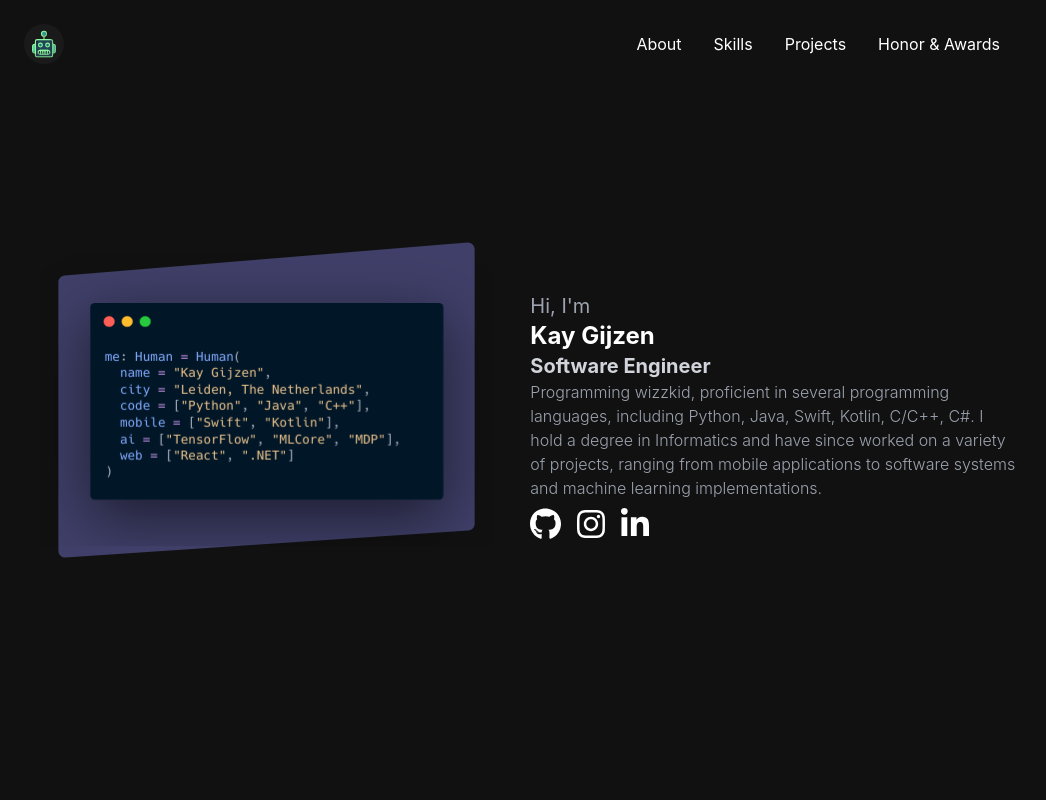
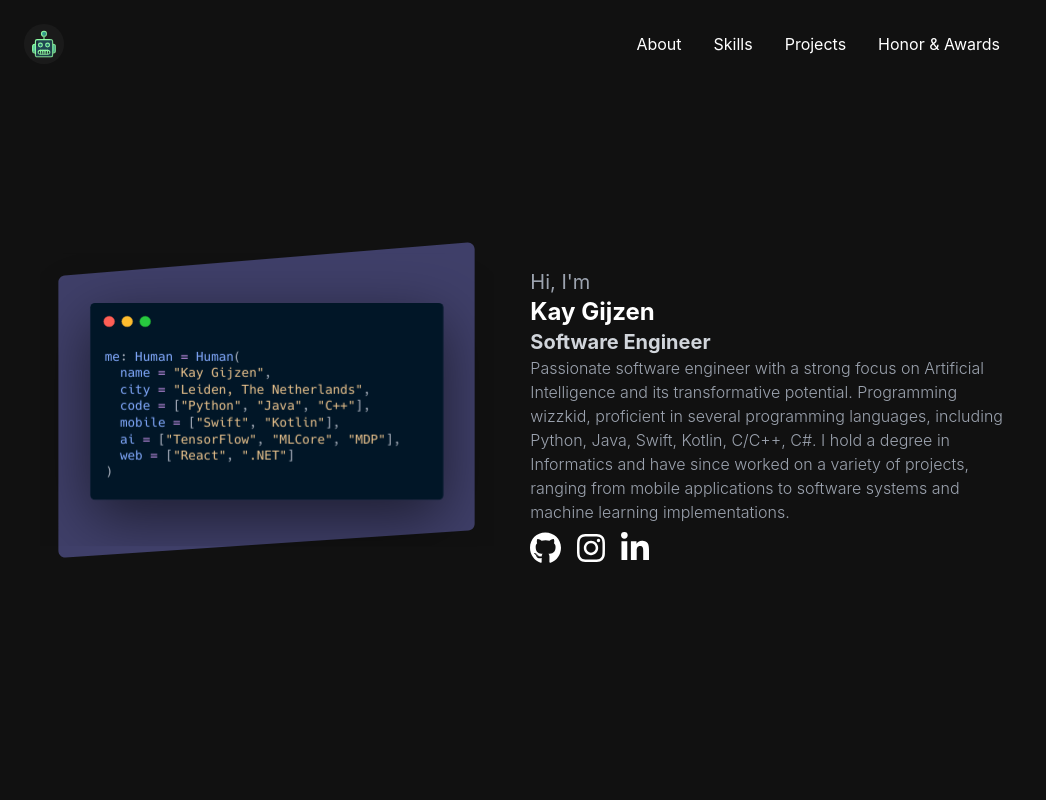
Before and after one commit to Kaygijzen/kaygijzen.github.io, a React (Create React App) app: page / in a window 1280 px wide. Shown: the top 800 px of the page, without its empty margins (120-1166 px from the left). Built offline with nearby package versions, Linux system fonts and the light colour scheme.

Commit message:
added mdp project

```diff
--- a/src/components/Hiro.js
+++ b/src/components/Hiro.js
@@ -27,7 +27,7 @@ export default function Hiro () {
                     <h1 className="text-xl text-gray-400">Hi, I'm</h1>
                     <h1 className="text-2xl font-bold">Kay Gijzen</h1>
                     <p className="text-xl font-bold text-gray-300">Software Engineer</p>
-                    <p className="text-md font-light text-gray-400 ">Programming wizzkid, proficient in several programming languages, including Python, Java, Swift, Kotlin, C/C++, C#. I hold a degree in Informatics and have since worked on a variety of projects, ranging from mobile applications to software systems and machine learning implementations.</p>
+                    <p className="text-md font-light text-gray-400 ">Passionate software engineer with a strong focus on Artificial Intelligence and its transformative potential. Programming wizzkid, proficient in several programming languages, including Python, Java, Swift, Kotlin, C/C++, C#. I hold a degree in Informatics and have since worked on a variety of projects, ranging from mobile applications to software systems and machine learning implementations.</p>
                 </div>
 
                 <ul className='flex mt-2 gap-4 items-center'>
--- a/src/components/Projects.js
+++ b/src/components/Projects.js
@@ -9,6 +9,7 @@ export default function Projects(){
             <p className="font-light text-gray-400">Here are some of my public repositories</p>
 
             <div className="flex flex-col md:flex-row mt-4 gap-5">
+                <HonorCard name="Discrete Markov Decision Process" link="https://github.com/Kaygijzen/MDP-Dynamic-Programming" desc="Python implementation of dynamic programming algorithms to solve a Markov decision process" />
                 <HonorCard name="Sudoku" link="https://github.com/Kaygijzen/sudoku" desc="Pure Java implementation of a sudoku solver using a brute force algorithm." />
                 <HonorCard name="Graphs & Trees" link="https://github.com/Kaygijzen/graphsAndTrees" desc="Python implementation of a various operations (such as traversal, insertion, deletion and search) on graphs and trees." />
                 <HonorCard name="Tic-Tac-Toe" link="https://github.com/Kaygijzen/tictactoe" desc="C++ implementation of a decision-making algorithm (minimax) for tic-tac-toe." />
```
